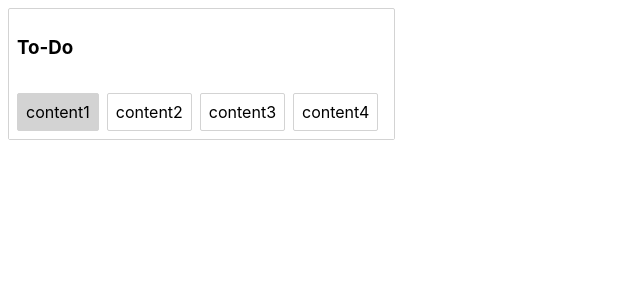
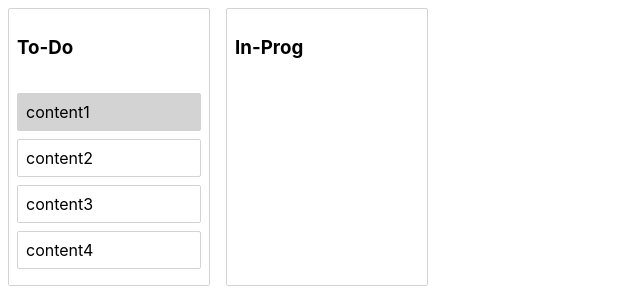
Before and after one commit to jithinolickal/react-beautiful-dnd-samples, a React (Create React App) app: page / in a window 1280 px wide. Shown: the top 308 px of the page, without its empty margins (0-640 px from the left). Built offline with nearby package versions, Linux system fonts and the light colour scheme.

Commit message:
reorder nested column groups

```diff
--- a/src/App.js
+++ b/src/App.js
@@ -3,7 +3,7 @@ import "./App.css";
 import { initialData } from "./data";
 import { useState } from "react";
 import Column from "./Column";
-import { DragDropContext, Draggable } from "react-beautiful-dnd";
+import { DragDropContext, Droppable } from "react-beautiful-dnd";
 import styled from "styled-components";
 
 const Container = styled.div`
@@ -32,7 +32,7 @@ function App() {
     document.body.style.color = "inherit";
     document.body.style.backgroundColor = `inherit`;
 
-    const { destination, source, draggableId } = result;
+    const { destination, source, draggableId, type } = result;
 
     if (!destination) {
       return;
@@ -45,6 +45,22 @@ function App() {
     ) {
       return;
     }
+
+    // Checking if outer column group is moved
+    if(type === 'column'){
+      const newColumnOrder = [...state.columnOrder];
+      newColumnOrder.splice(source.index, 1);
+      newColumnOrder.splice(destination.index, 0, draggableId);
+
+      // Sets state with new state without modifying other properties, but by updating only the new column order
+      const newState = {
+        ...state,
+        columnOrder: newColumnOrder,
+      };
+      setstate(newState);
+      return; // Exit out of this iteration
+    }
+
 
     const start = state.columns[source.droppableId];
     const finish = state.columns[destination.droppableId];
@@ -64,24 +80,27 @@ function App() {
         columns: { ...state.columns, [newColumn.id]: newColumn },
       };
       setstate(newState);
-      return // Exit out of this iteration
+      return; // Exit out of this iteration
     }
 
     // Moving from one column to another
     const startTaskIds = [...start.taskId];
     startTaskIds.splice(source.index, 1); // Removing item form first column
-    const newStartColumn = {...start, taskId: startTaskIds} // First column with spliced task list
+    const newStartColumn = { ...start, taskId: startTaskIds }; // First column with spliced task list
 
     const finishTaskIds = [...finish.taskId];
     finishTaskIds.splice(destination.index, 0, draggableId); // Adds draggableId item at second column
-    const newFinishColumn = {...finish, taskId: finishTaskIds} // First column with spliced task list
+    const newFinishColumn = { ...finish, taskId: finishTaskIds }; // First column with spliced task list
 
     const newState = {
       ...state,
-      columns: { ...state.columns, [newStartColumn.id]: newStartColumn, [newFinishColumn.id]: newFinishColumn },
+      columns: {
+        ...state.columns,
+        [newStartColumn.id]: newStartColumn,
+        [newFinishColumn.id]: newFinishColumn,
+      },
     };
     setstate(newState);
-
   };
 
   return (
@@ -90,14 +109,19 @@ function App() {
         handleOnDragEnd
       } /* onDragStart={handleOnDragStart} onDragUpdate={handleOnDragUpdate} */
     >
-      <Container>
-        {state.columnOrder.map((columnId) => {
-          const column = state.columns[columnId];
-          const tasks = column.taskId.map((taskId) => state.tasks[taskId]);
+      <Droppable droppableId="all-columns" direction="horizontal" type="column">
+        {(provided) => (
+          <Container ref={provided.innerRef} {...provided.droppableProps}>
+            {state.columnOrder.map((columnId, index) => {
+              const column = state.columns[columnId];
+              const tasks = column.taskId.map((taskId) => state.tasks[taskId]);
 
-          return <Column key={column.id} column={column} tasks={tasks} />;
-        })}
-      </Container>
+              return <Column key={column.id} column={column} tasks={tasks} index={index} />;
+            })}
+            {provided.placeholder}
+          </Container>
+        )}
+      </Droppable>
     </DragDropContext>
   );
 }
--- a/src/Column.js
+++ b/src/Column.js
@@ -1,5 +1,5 @@
 import React from "react";
-import { Droppable } from "react-beautiful-dnd";
+import { Droppable, Draggable } from "react-beautiful-dnd";
 import styled from "styled-components";
 import Task from "./Task";
 
@@ -7,6 +7,8 @@ const Container = styled.div`
   margin: 8px;
   border: 1px solid lightgrey;
   border-radius: 2px;
+  width: 200px;
+  background-color: white;
 
   display: flex;
   flex-direction: column;
@@ -17,20 +19,23 @@ const Title = styled.h3`
 const TaskList = styled.div`
   padding: 8px;
   transition: background-color 0.2s ease;
-  background-color: ${(props) => (props.isDraggedOver ? "skyblue" : "white")};
+  background-color: ${(props) => (props.isDraggedOver ? "skyblue" : "inherit")};
 
-  display: flex;
+  flex-grow: 1;
+  min-height: 100px;
 `;
 
 function Column(props) {
   return (
-    <Container>
-      <Title>{props.column.title}</Title>
+    <Draggable draggableId={props.column.id} index={props.index}>
+      {(provided) => (
+        <Container {...provided.draggableProps} ref={provided.innerRef}>
+          <Title {...provided.dragHandleProps}>{props.column.title}</Title>
           <Droppable
             droppableId={props.column.id}
             // type={props.column.id === "col-3" ? "done" : "active"} // items from same type columns can drop items in other column
             isDropDisabled={props.isDropDisabled} // to control if anything can be dropped
-        direction="horizontal" // Drag direction vertical|horizontal. vertical by default
+            type="task"
           >
             {(provided, snapshot) => (
               <TaskList
@@ -41,12 +46,14 @@ function Column(props) {
                 {props.tasks.map((task, index) => (
                   <Task key={task.id} task={task} index={index} />
                 ))}
-            {provided.placeholder}{" "}
+                {provided.placeholder}
                 {/* React element to increase available space during a drag - child of a component that we say droppable */}
               </TaskList>
             )}
           </Droppable>
         </Container>
+      )}
+    </Draggable>
   );
 }
 
--- a/src/Task.js
+++ b/src/Task.js
@@ -6,7 +6,7 @@ const Container = styled.div`
   border: 1px solid lightgrey;
   border-radius: 2px;
   padding: 8px;
-  margin-right: 8px;
+  margin-bottom: 8px;
   background-color: ${(props) =>
     props.isDragDisabled
       ? "lightgrey"
--- a/src/data.js
+++ b/src/data.js
@@ -11,6 +11,11 @@ export const initialData = {
       title: "To-Do",
       taskId: ["task-1", "task-2", "task-3", "task-4"],
     },
+    "col-2": {
+      id: "col-2",
+      title: "In-Prog",
+      taskId: [],
+    },
   },
-  columnOrder: ["col-1"],
+  columnOrder: ["col-1", "col-2"],
 };
```
Lines whose indentation alone changed are shown as unchanged.
